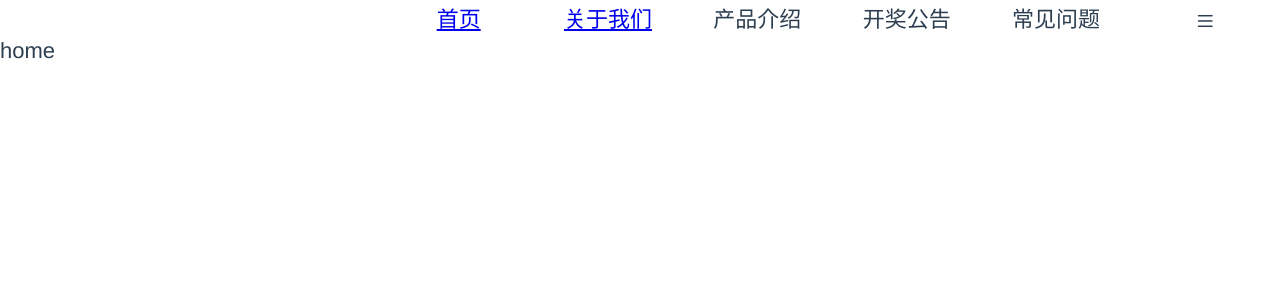
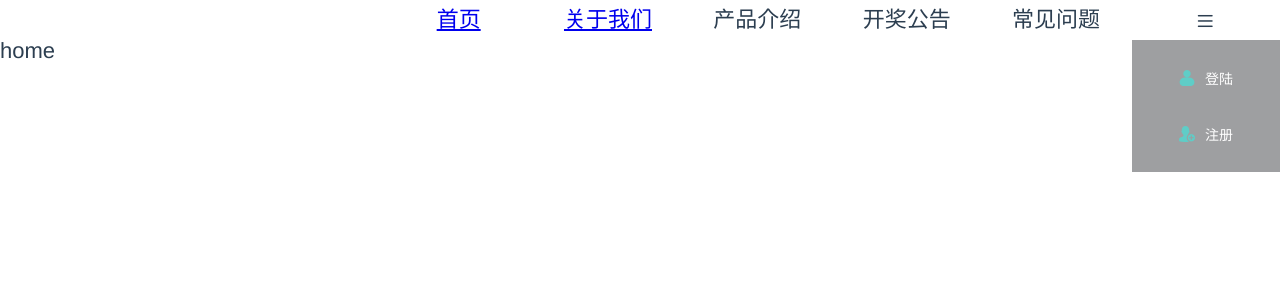
Before and after one commit to jadeproject/jade, a Vue app: page / in a window 1280 px wide. Shown: the top 300 px of the page. Built offline with nearby package versions, Linux system fonts and the light colour scheme; what iview would draw is missing.

Commit message:
更新公共样式库

```diff
--- /dev/null
+++ b/src/assets/css/config.css
@@ -0,0 +1,9 @@
+body,
+html {
+  line-height: 1;
+  font-weight: 200;
+  height: 100%;
+  width: 100%;
+  font-family: 'PingFang SC', 'STHeitiSC-Light', 'Helvetica-Light', arial, sans-serif;
+}
+/*# sourceMappingURL=config.css.map */
--- /dev/null
+++ b/src/assets/css/config.less
@@ -0,0 +1,25 @@
+@bg:#5fcdc7;
+//蒙层
+@mask:#9e9fa1;
+
+//默认字体
+body, html{
+  line-height: 1;
+  font-weight: 200;
+  height: 100%;
+  width: 100%;
+  font-family: 'PingFang SC', 'STHeitiSC-Light', 'Helvetica-Light', arial, sans-serif;
+}
+.border-1px(@color){
+  position: relative;
+  &:after{
+    display: block;
+    position: absolute;
+    left: 0;
+    bottom: 0;
+    width: 100%;
+    border-bottom: 1px solid @color;
+    content: ' ';
+  }
+
+}
--- a/src/components/global/head.vue
+++ b/src/components/global/head.vue
@@ -16,13 +16,12 @@
           <div><span class="iconfont">&#xe602;</span></div>
         </div>
       </div>
-
-
+      <login></login>
     </div>
 
 </template>
-
 <script type="text/ecmascript-6">
+  import login from '@/components/login/login'
     export default {
         data() {
             return {};
@@ -34,7 +33,9 @@
 
         },
         methods: {},
-        components: {}
+        components: {
+          login
+        }
     };
 </script>
 
--- /dev/null
+++ b/src/components/login/login.vue
@@ -0,0 +1,63 @@
+<template>
+    <div class="loginC">
+      <div class="noLogin">
+         <div>
+           <span class="iconfont">&#xe61f;</span>
+           <span>登陆</span>
+         </div>
+         <div>
+           <span class="iconfont">&#xe613;</span>
+           <span>注册</span>
+         </div>
+      </div>
+
+    </div>
+
+</template>
+
+<script type="text/ecmascript-6">
+    export default {
+        data() {
+            return {};
+        },
+        created() {
+
+        },
+        mounted() {
+
+        },
+        methods: {},
+        components: {}
+    };
+</script>
+
+<style type="text/css" lang="less" scoped>
+  @import "../../assets/css/config";
+  .loginC{
+    width: 10%;
+    padding:10px;
+    background-color: #9e9fa1;
+    z-index: 1;
+    position: fixed;
+    right: 0;
+    top: 40px;
+    .noLogin{
+      div{
+        padding: 20px 0;
+        text-align: center;
+        font-size: 14px;
+        cursor:pointer;
+        span:nth-child(1){
+          color: @bg;
+        }
+        span:nth-child(2){
+          color: #fff;
+          margin-left: 10px;
+        }
+      }
+    }
+
+  }
+
+
+</style>
--- a/src/main.js
+++ b/src/main.js
@@ -15,6 +15,7 @@ Vue.use(iView);
 
 // 个人的包
 import './assets/css/base.css'
+// import './assets/css/config.less'
 import './assets/iconfont/iconfont.css'
 // 请求封装
 import {post,get,patch,put} from '../common/require'
```
Also changed, not shown: 1 other file (tests, documents, lock files or other folders).
